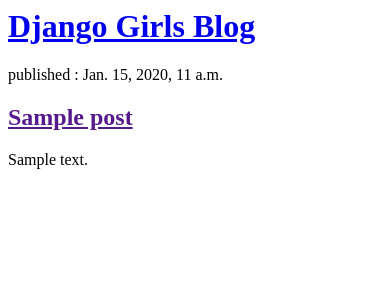
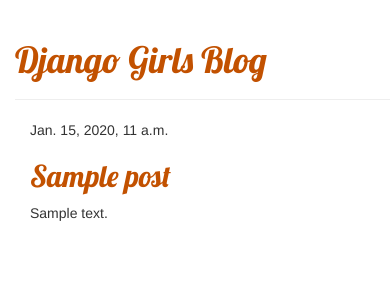
Before and after one commit to soulaje/my-first-blog, a Django app: page / in a window 390 px wide. Shown: the top 300 px of the page. Run offline with Django 3.2, Linux system fonts and the light colour scheme; tables that the repository leaves empty hold one stand-in row (values such as "Sample post"); some libraries are stand-ins or nearby versions.

Commit message:
Added view and template for detailed blog post as well as CSS for the site.

```diff
--- /dev/null
+++ b/blog/static/css/blog.css
@@ -0,0 +1,8 @@
+h1 a, h2 a {
+    color: #C25100;
+    font-family: 'Lobster';
+}
+
+body {
+    padding-left: 15px;
+}
--- /dev/null
+++ b/blog/templates/blog/base.html
@@ -0,0 +1,27 @@
+{% load static %}
+<html>
+    <head>
+        <title>Django Girls blog</title>
+        <link rel="stylesheet" href="//maxcdn.bootstrapcdn.com/bootstrap/3.2.0/css/bootstrap.min.css">
+        <link rel="stylesheet" href="//maxcdn.bootstrapcdn.com/bootstrap/3.2.0/css/bootstrap-theme.min.css">
+        <link href='//fonts.googleapis.com/css?family=Lobster&subset=latin,latin-ext' rel='stylesheet' type='text/css'>
+        <link rel="stylesheet" href="{% static 'css/blog.css' %}">
+    </head>
+    <body>
+
+
+    <body>
+    <div class="page-header">
+        <h1><a href="/">Django Girls Blog</a></h1>
+    </div>
+    <div class="content container">
+        <div class="row">
+            <div class="col-md-8">
+            {% block content %}
+            {% endblock %}
+            </div>
+        </div>
+    </div>
+</body>
+
+</html>
--- a/blog/templates/blog/post_list.html
+++ b/blog/templates/blog/post_list.html
@@ -1,17 +1,15 @@
-<html>
-    <head>
-        <title>Django Girls blog</title>
-    </head>
-    <body>
-        <div>
-            <h1><a href="/">Django Girls Blog</a></h1>
+
+      {% extends 'blog/base.html' %}
+
+{% block content %}
+    {% for post in posts %}
+        <div class="post">
+            <div class="date">
+                {{ post.published_date }}
+            </div>
+            <h2><a href="{% url 'post_detail' pk=post.pk %}">{{ post.title }}</a></h2>
+
+            <p>{{ post.text|linebreaksbr }}</p>
         </div>
-        {% for post in posts %}
-        <div>
-        <p>published : {{post.published_date}}</p>
-        <h2><a href="">{{post.title}}</a></h2>
-        <p>{{post.text|linebreaksbr}}</p>
-       </div>
-       {% endfor %}
-    </body>
-</html>
+    {% endfor %}
+{% endblock %}
--- a/blog/urls.py
+++ b/blog/urls.py
@@ -12,4 +12,5 @@ from . import views
 
 urlpatterns = [
     path('', views.post_list, name='post_list'),
+    path('post/<int:pk>/', views.post_detail, name='post_detail'),
 ]
--- a/blog/views.py
+++ b/blog/views.py
@@ -1,7 +1,12 @@
 from django.shortcuts import render
 from django.utils import timezone
 from .models import Post
+from django.shortcuts import render, get_object_or_404
 
 def post_list(request):
     posts = Post.objects.filter(published_date__lte=timezone.now()).order_by('published_date')
     return render(request, 'blog/post_list.html', {'posts': posts})
+
+def post_detail(request, pk):
+    post = get_object_or_404(Post, pk=pk)
+    return render(request, 'blog/post_detail.html', {'post': post})
```
Also changed, not shown: blog/templates/blog/post_detail.html (added, +13 -0 lines).
